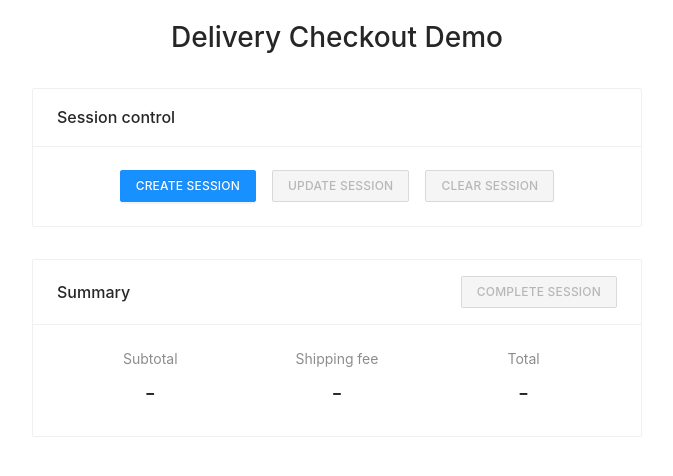
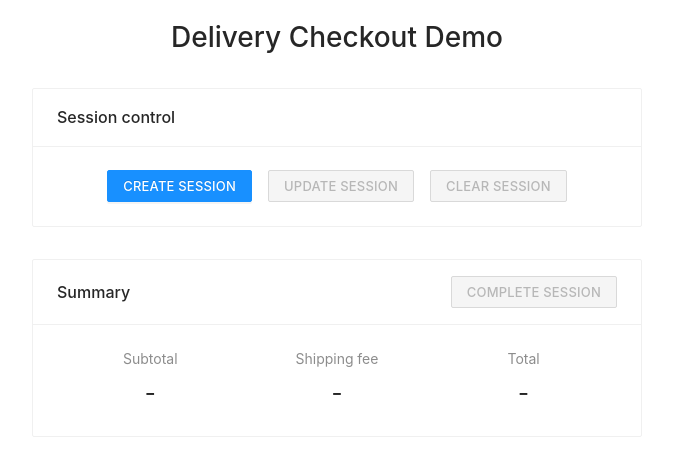
Before and after one commit to shipwallet/delivery-checkout-demo, a React (Create React App) app: page / in a window 1280 px wide. Shown: the top 476 px of the page, without its empty margins (303-976 px from the left). Built offline with nearby package versions, Linux system fonts and the light colour scheme; no server answers; the HTML template or start-up script is replaced by a standard one.

Commit message:
feat: bigger font size for buttons

```diff
--- a/src/App.tsx
+++ b/src/App.tsx
@@ -283,7 +283,7 @@ const cardHeaderStyle: CSSProperties = {
 const buttonStyle: CSSProperties = {
   display: "inline-block",
   textTransform: "uppercase",
-  fontSize: "12px",
+  fontSize: "13px",
   fontWeight: 500,
   letterSpacing: "0.2px",
 };
```
